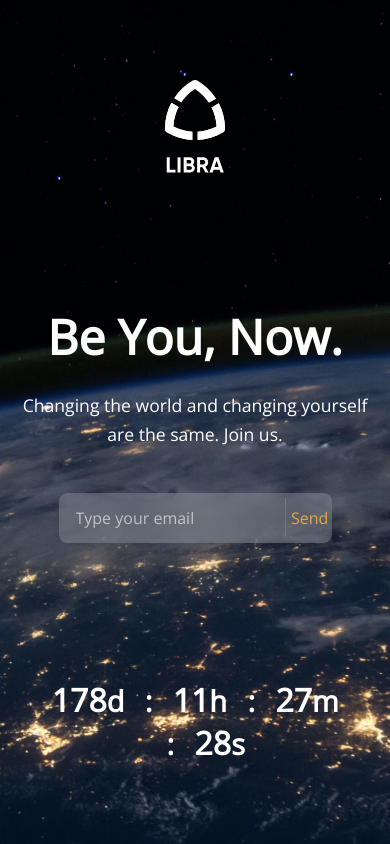
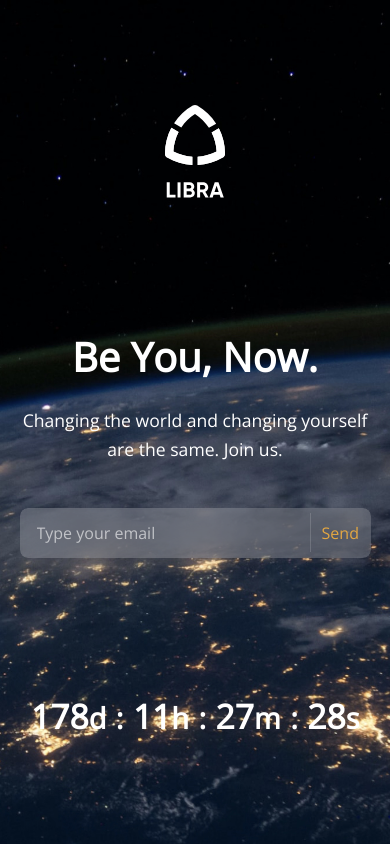
Before and after one commit to laurenpuskas/Libra, a Gatsby site: page / in a window 390 px wide. Built offline with nearby package versions, Linux system fonts and the light colour scheme; Gatsby itself is replaced by a stand-in of ours.

Commit message:
2nd round mobile fixes

```diff
--- a/src/components/Countdown.js
+++ b/src/components/Countdown.js
@@ -12,9 +12,9 @@ const Countdown = () => {
         } else {
             return (
                 <StyledTimer>
-                    {days}<span>d&nbsp;&nbsp;&nbsp;:&nbsp;&nbsp;&nbsp;</span>
-                    {hours}<span>h&nbsp;&nbsp;&nbsp;:&nbsp;&nbsp;&nbsp;</span>
-                    {minutes}<span>m &nbsp;&nbsp;&nbsp;:&nbsp;&nbsp;&nbsp;</span>
+                    {days}<span>d<span>:</span></span>
+                    {hours}<span>h<span>:</span></span>
+                    {minutes}<span>m<span>:</span></span>
                     {seconds}<span>s</span>
                 </StyledTimer>
             )
--- a/src/styles/Background.js
+++ b/src/styles/Background.js
@@ -14,6 +14,10 @@ export const StyledBackground = styled(BackgroundImage)`
 
     ::before,
     ::after {
+        background-size: cover !important;
+        background-position: center;
+
+        @media screen and (min-width: 720px) {
             background-size: auto 114% !important;
             background-position: center bottom;
             animation-name: bgslide;
@@ -21,6 +25,7 @@ export const StyledBackground = styled(BackgroundImage)`
             animation-timing-function: linear;
             animation-iteration-count: 1;
             animation-fill-mode: forwards;
+        }
     }
     @keyframes bgslide {
         from {
--- a/src/styles/Countdown.js
+++ b/src/styles/Countdown.js
@@ -5,11 +5,19 @@ export const StyledTimer = styled.p`
     font-weight: 900;
 
     @media screen and (max-width: 630px) {
-        font-size: 2rem;
+        font-size: 2.1rem;
     }
 
     span {
         font-size: 1.8rem;
         letter-spacing: -0.5px;
+
+        span {
+            padding: 0 22px;
+
+            @media screen and (max-width: 630px) {
+                padding: 0 10px;
+            }
+        }
     }
 `
--- a/src/styles/Form.js
+++ b/src/styles/Form.js
@@ -14,7 +14,7 @@ export const StyledForm = styled.form`
         width: 50vw;
     }
     @media screen and (max-width: 630px) {
-        width: 70vw;
+        width: 90vw;
     }
 
     ::after {
@@ -34,7 +34,7 @@ export const StyledForm = styled.form`
             width: 60vw;
         }
         @media screen and (max-width: 630px) {
-            width: 80vw;
+            width: 100vw;
         }
     }
 
--- a/src/styles/Tagline.js
+++ b/src/styles/Tagline.js
@@ -4,6 +4,10 @@ export const StyledTagline = styled.div`
     h2 {
         font-size: 3rem;
         margin-bottom: 2.5vh;
+
+        @media screen and (max-width: 630px) {
+            font-size: 2.5rem;
+        }
     }
     p {
         font-size: 1.1rem;
```
Lines whose indentation alone changed are shown as unchanged.
